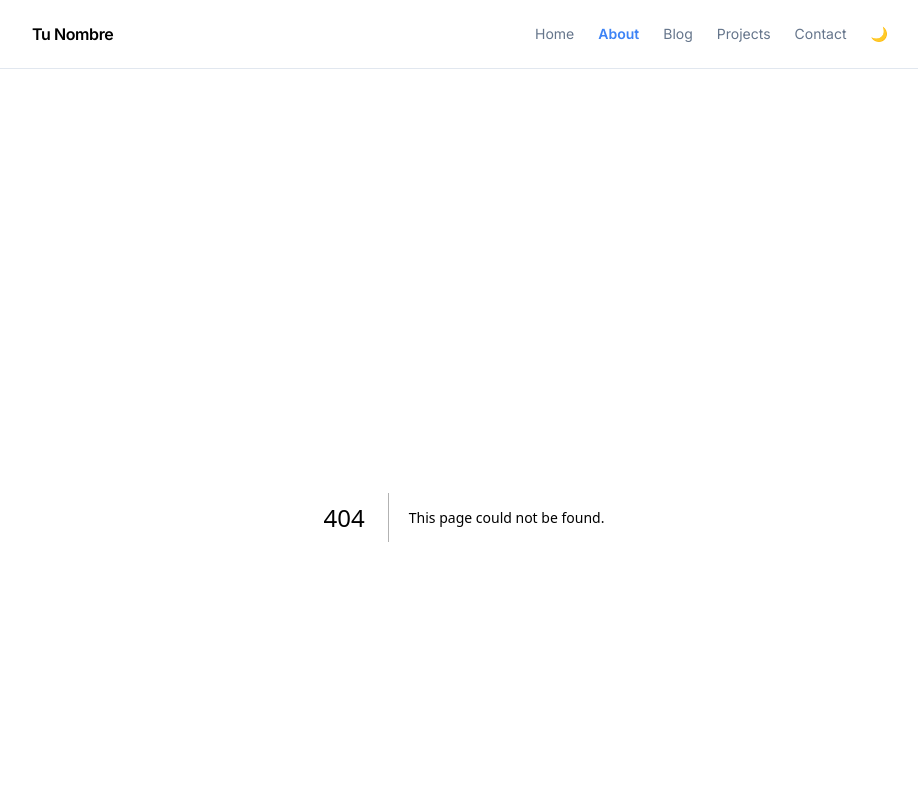
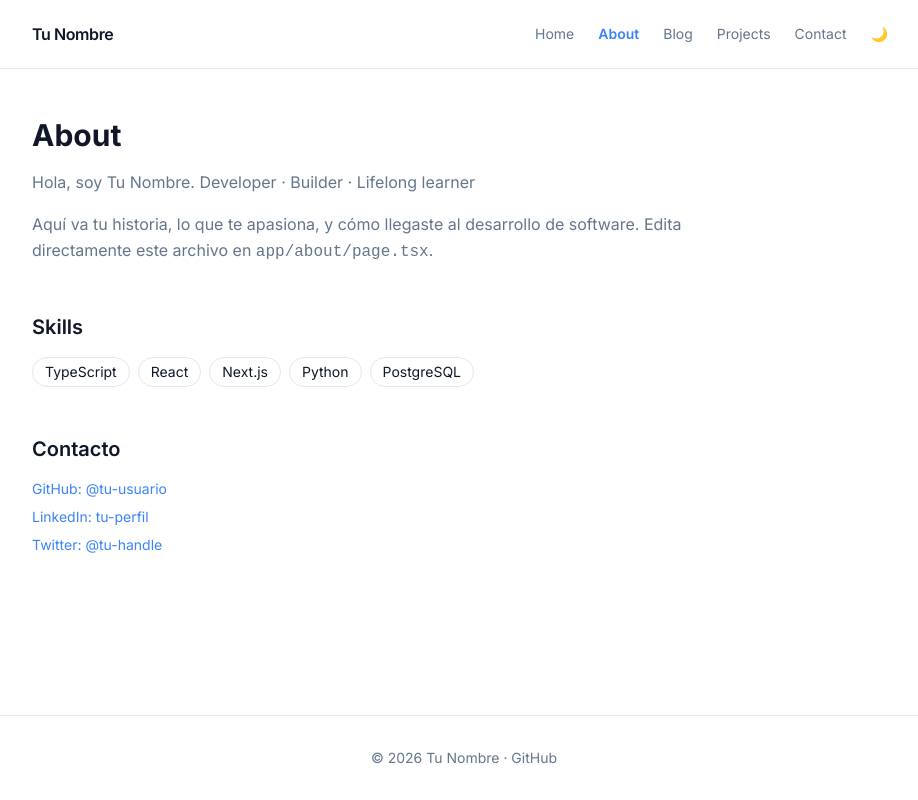
Before and after one commit to serandmoncas/PersonalPage, a Next.js app: page /about in a window 1280 px wide. Before the commit this address had no page. Shown: the top 800 px of the page, without its empty margins (176-1094 px from the left). Built offline with nearby package versions, Linux system fonts and the light colour scheme.

Commit message:
feat: add About page with skills and social links

```diff
--- /dev/null
+++ b/app/about/page.tsx
@@ -0,0 +1,55 @@
+import { generatePageMetadata } from "@/lib/metadata";
+import { site } from "@/lib/site.config";
+
+export const metadata = generatePageMetadata({
+  title: "About",
+  description: `Conoce más sobre ${site.name}`,
+});
+
+export default function AboutPage() {
+  return (
+    <div className="max-w-2xl space-y-12">
+      <section>
+        <h1 className="text-3xl font-bold">About</h1>
+        <p className="mt-4 leading-relaxed text-[hsl(var(--muted-foreground))]">
+          {/* Edita este texto con tu historia */}
+          Hola, soy {site.name}. {site.bio}
+        </p>
+        <p className="mt-4 leading-relaxed text-[hsl(var(--muted-foreground))]">
+          Aquí va tu historia, lo que te apasiona, y cómo llegaste al desarrollo de software.
+          Edita directamente este archivo en <code>app/about/page.tsx</code>.
+        </p>
+      </section>
+
+      <section>
+        <h2 className="text-xl font-semibold">Skills</h2>
+        <div className="mt-4 flex flex-wrap gap-2">
+          {site.skills.map((skill) => (
+            <span
+              key={skill}
+              className="rounded-full border border-[hsl(var(--border))] px-3 py-1 text-sm"
+            >
+              {skill}
+            </span>
+          ))}
+        </div>
+      </section>
+
+      <section>
+        <h2 className="text-xl font-semibold">Contacto</h2>
+        <div className="mt-4 flex flex-col gap-2 text-sm">
+          <a href={`https://github.com/${site.github}`} target="_blank" rel="noopener noreferrer"
+            className="text-[hsl(var(--accent))] hover:underline">GitHub: @{site.github}</a>
+          {site.linkedin && (
+            <a href={`https://linkedin.com/in/${site.linkedin}`} target="_blank" rel="noopener noreferrer"
+              className="text-[hsl(var(--accent))] hover:underline">LinkedIn: {site.linkedin}</a>
+          )}
+          {site.twitter && (
+            <a href={`https://twitter.com/${site.twitter}`} target="_blank" rel="noopener noreferrer"
+              className="text-[hsl(var(--accent))] hover:underline">Twitter: @{site.twitter}</a>
+          )}
+        </div>
+      </section>
+    </div>
+  );
+}
```
